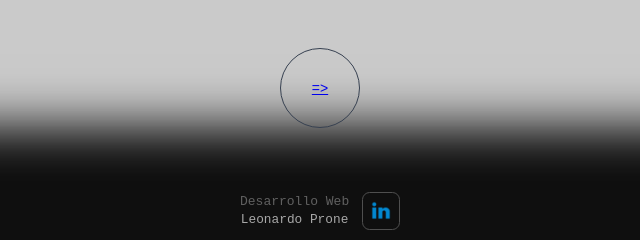
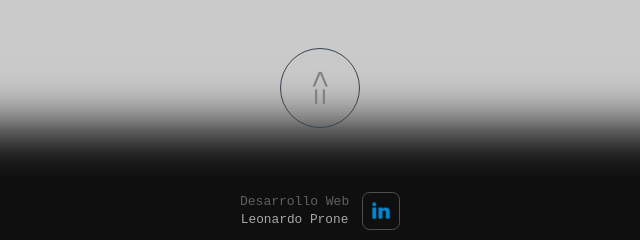
Before and after one commit to leoprone/buscador-el-hub, a plain HTML site: page index.html in a window 1280 px wide. Shown: the part 1857-2097 px from the top of the page, 320-960 px from the left. Drawn offline with Linux system fonts and the light colour scheme; no server answers.

Commit message:
Update styles.css

```diff
--- a/styles.css
+++ b/styles.css
@@ -1530,6 +1530,19 @@ mark{
 
 
 
+.back-to-top a{
+
+  text-decoration: none;
+
+}
+
+.back-to-top a .flecha{
+
+  font-size: 22px;
+  color: gray;
+  transform: rotate(-90deg);
+}
+
 
 
 
@@ -2490,6 +2503,16 @@ mark{
 }
 
 
+@media screen and (min-width: 768px){
+
+ .back-to-top a .flecha{
+
+  font-size: 30px;
+  color: gray;
+  transform: rotate(-90deg);
+}
+}
+
 
 @media screen and (min-width: 1150px){
 
```
